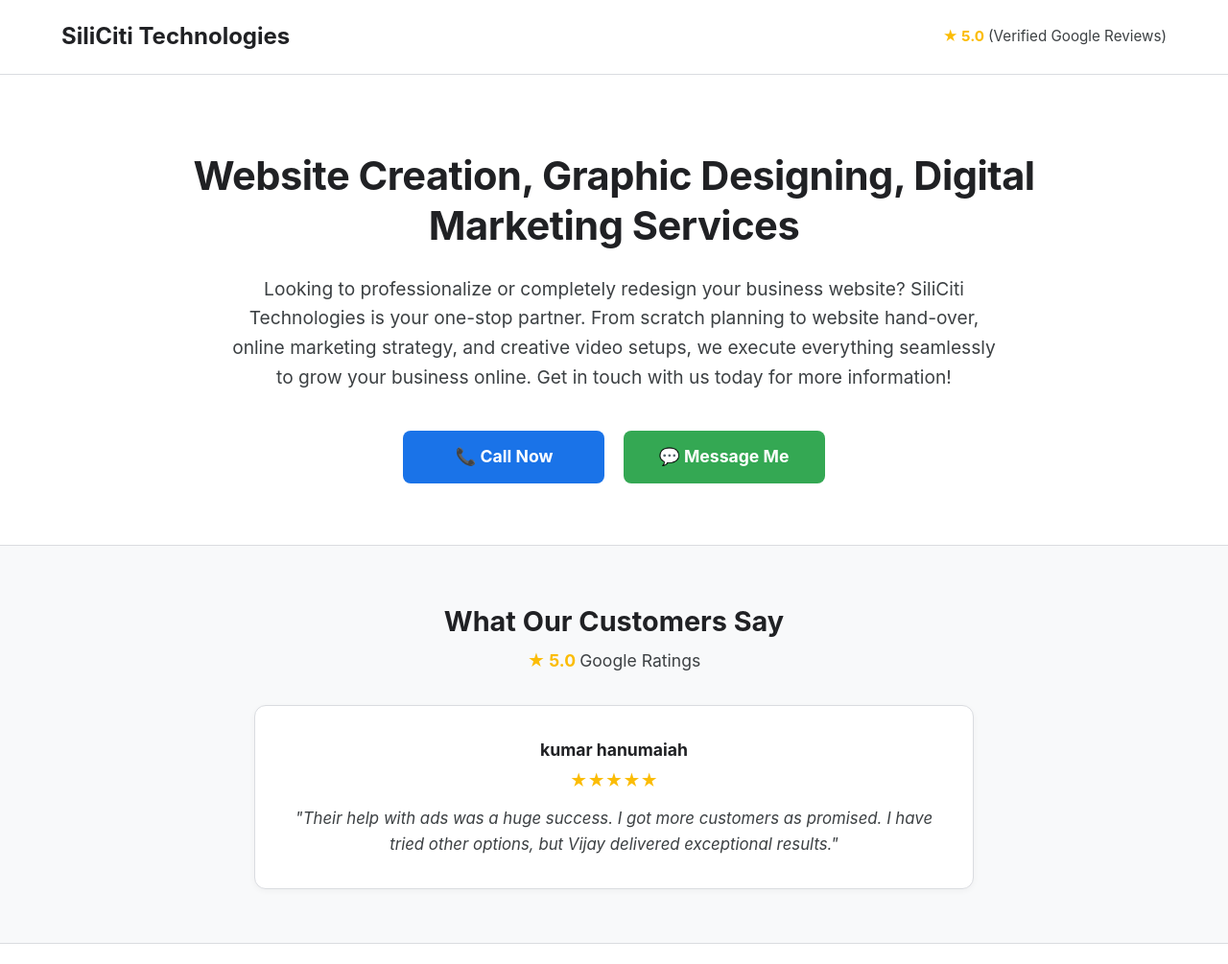
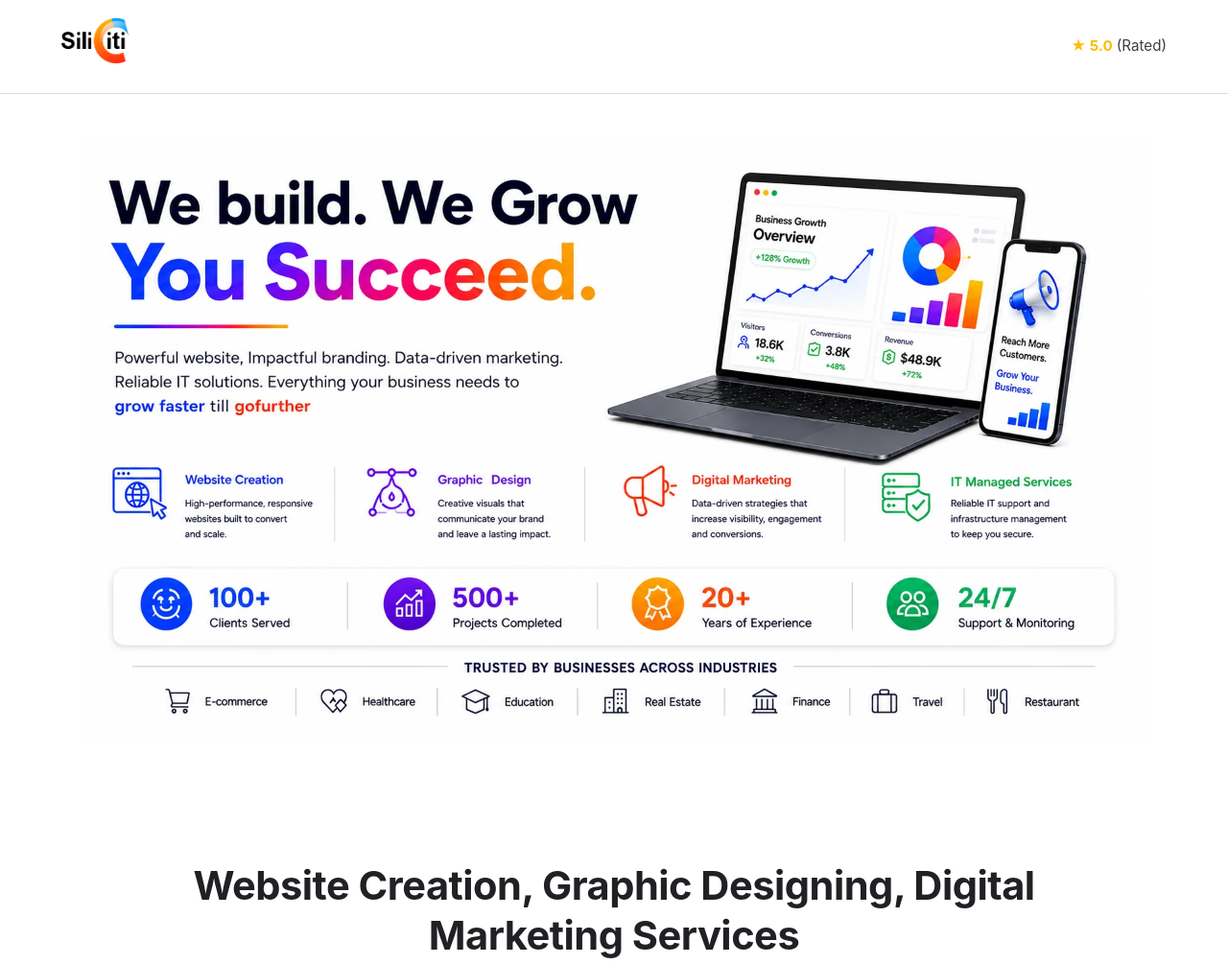
Before and after one commit to siliciti/siliciti.github.io, a plain HTML site: page index.html in a window 1280 px wide. Shown: the top 1005 px of the page at 96% size. Drawn offline with Linux system fonts and the light colour scheme; a web font is replaced by a local one.

Commit message:
Add files via upload

```diff
--- a/index.html
+++ b/index.html
@@ -10,20 +10,23 @@
     <meta name="keywords" content="Website Creation Bangalore, Graphic Designing Nagarbhavi, Digital Marketing Services, IT Managed Services, Web Design SiliCiti, Logo Design, PPC Ads">
     <meta name="author" content="SiliCiti Technologies">
     <link rel="canonical" href="https://siliciti.com/">
-
+    <link rel="icon" type="image/x-icon" href="/favicon.ico">
+    <link rel="icon" type="image/png" sizes="32x32" href="/favicon-32x32.png">
+    <link rel="icon" type="image/png" sizes="16x16" href="/favicon-16x16.png">
+    <link rel="apple-touch-icon" sizes="180x180" href="/apple-touch-icon.png">
     <!-- Open Graph / Facebook Tags -->
     <meta property="og:type" content="website">
     <meta property="og:url" content="https://siliciti.com/">
     <meta property="og:title" content="SiliCiti Technologies | One-Stop Digital & IT Solutions">
     <meta property="og:description" content="Get professional websites, stunning graphics, ROI-driven marketing, and reliable IT support under one roof. Contact us today.">
-    <meta property="og:image" content="https://siliciti.com/assets/og-image.jpg">
+    <meta property="og:image" content="https://siliciti.com/assets/images/og-image.jpg">
 
     <!-- Twitter Tags -->
     <meta name="twitter:card" content="summary_large_image">
     <meta name="twitter:url" content="https://siliciti.com/">
     <meta name="twitter:title" content="SiliCiti Technologies | Complete Digital & IT Support">
     <meta name="twitter:description" content="From scratch planning to final execution of your business website, branding, and digital growth.">
-    <meta name="twitter:image" content="https://siliciti.com/assets/og-image.jpg">
+    <meta name="twitter:image" content="https://siliciti.com/assets/images/og-image.jpg">
 
     <!-- Google Fonts: Import Product Sans / Google Sans style securely -->
     <link rel="stylesheet" href="https://fonts.googleapis.com/css2?family=Product+Sans:wght@400;700&display=swap">
@@ -38,7 +41,7 @@
           "@id": "https://siliciti.com/#organization",
           "name": "SiliCiti Technologies",
           "url": "https://siliciti.com/",
-          "logo": "https://siliciti.com/assets/logo.png",
+          "logo": "https://siliciti.com/assets/images/logo.png",
           "telephone": "+919886267815",
           "email": "contact@siliciti.com",
           "priceRange": "$$",
@@ -98,7 +101,7 @@
               "@type": "Review",
               "author": {
                 "@type": "Person",
-                "name": "kumar hanumaiah"
+                "name": "Kumar Hanumaiah"
               },
               "reviewBody": "Their help with ads was a huge success. I got more customers as promised. Vijay delivered exceptional results.",
               "reviewRating": {
@@ -174,6 +177,20 @@
         .rating-badge-top span {
             color: var(--text-main);
             font-weight: 400;
+        }
+
+        /* Responsive Full-Screen Banner Styling */
+        .responsive-banner {
+            width: 100%;
+            display: block;
+            overflow: hidden;
+            background-color: #ffffff;
+        }
+
+        .responsive-banner img {
+            width: 100%;
+            height: auto;
+            display: block;
         }
 
         /* Hero Folder */
@@ -471,11 +488,21 @@
 <body>
 
     <header>
-        <div class="logo">SiliCiti Technologies</div>
+        <div class="logo"><img src="assets/images/siliciti-logo.webp" title="SiliCiti Technologies" width="70" /></div>
         <div class="rating-badge-top">
-            ★ 5.0 <span>(Verified Google Reviews)</span>
+            ★ 5.0 <span>(Rated)</span>
         </div>
     </header>
+
+    <!-- NEW CONTENT: Smart Switchable Full-Screen Banner -->
+    <div class="responsive-banner">
+        <picture>
+            <!-- Displays when device orientation is portrait (e.g., mobile phones) -->
+            <source media="(orientation: portrait)" srcset="/assets/images/banner-p.webp">
+            <!-- Default landscape image (desktop, laptops, turned tablets) -->
+            <img src="/assets/images/banner-l.webp" alt="SiliCiti Technologies Digital Banner" loading="eager">
+        </picture>
+    </div>
 
     <!-- First Folder: Hero Section -->
     <main class="hero">
@@ -494,7 +521,7 @@
         <div class="reviews-container">
             <div class="reviews-header">
                 <h2>What Our Customers Say</h2>
-                <div class="stars-summary">★ 5.0 <span>Google Ratings</span></div>
+                <div class="stars-summary">★ 5.0 <span>Verified Google Ratings</span></div>
             </div>
 
             <div class="slider-wrapper">
@@ -506,7 +533,7 @@
                 </div>
                 <!-- Slide 2 -->
                 <div class="review-slide">
-                    <div class="rev-author">kumar hanumaiah</div>
+                    <div class="rev-author">Kumar Hanumaiah</div>
                     <div class="rev-stars">★★★★★</div>
                     <p class="rev-text">"Their help with ads was a huge success. I got more customers as promised. I have tried other options, but Vijay delivered exceptional results."</p>
                 </div>
@@ -536,7 +563,7 @@
                 </div>
                 <!-- Slide 7 -->
                 <div class="review-slide">
-                    <div class="rev-author">SOWMYA SHREE</div>
+                    <div class="rev-author">Sowmya Shree</div>
                     <div class="rev-stars">★★★★★</div>
                     <p class="rev-text">"Very impressive brochure design... Great job..."</p>
                 </div>
```
Also changed, not shown: apple-touch-icon.png (added), assets/images/banner-l.webp (added), assets/images/banner-p.webp (added), assets/images/logo.png (added), assets/images/og-image.jpg (added), assets/images/og-image.webp (added), assets/images/siliciti-logo.webp (added), favicon-16x16.png (added), favicon-32x32.png (added), favicon.ico (added).
